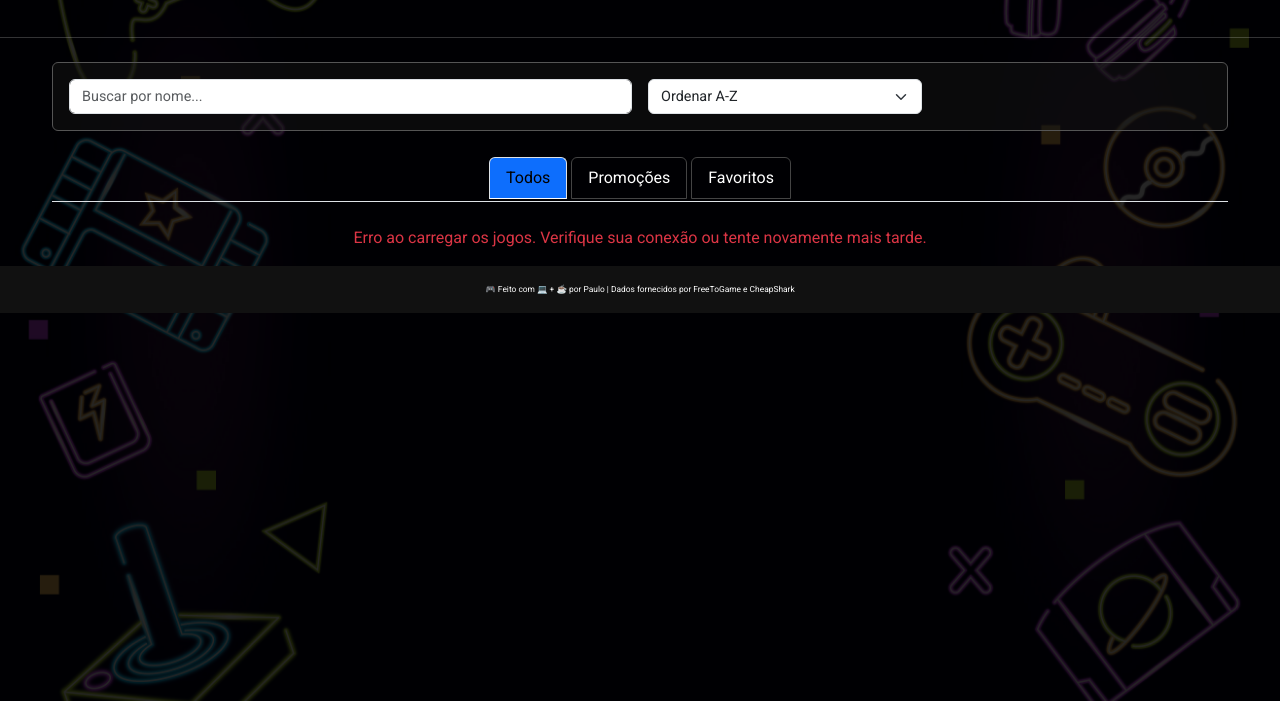
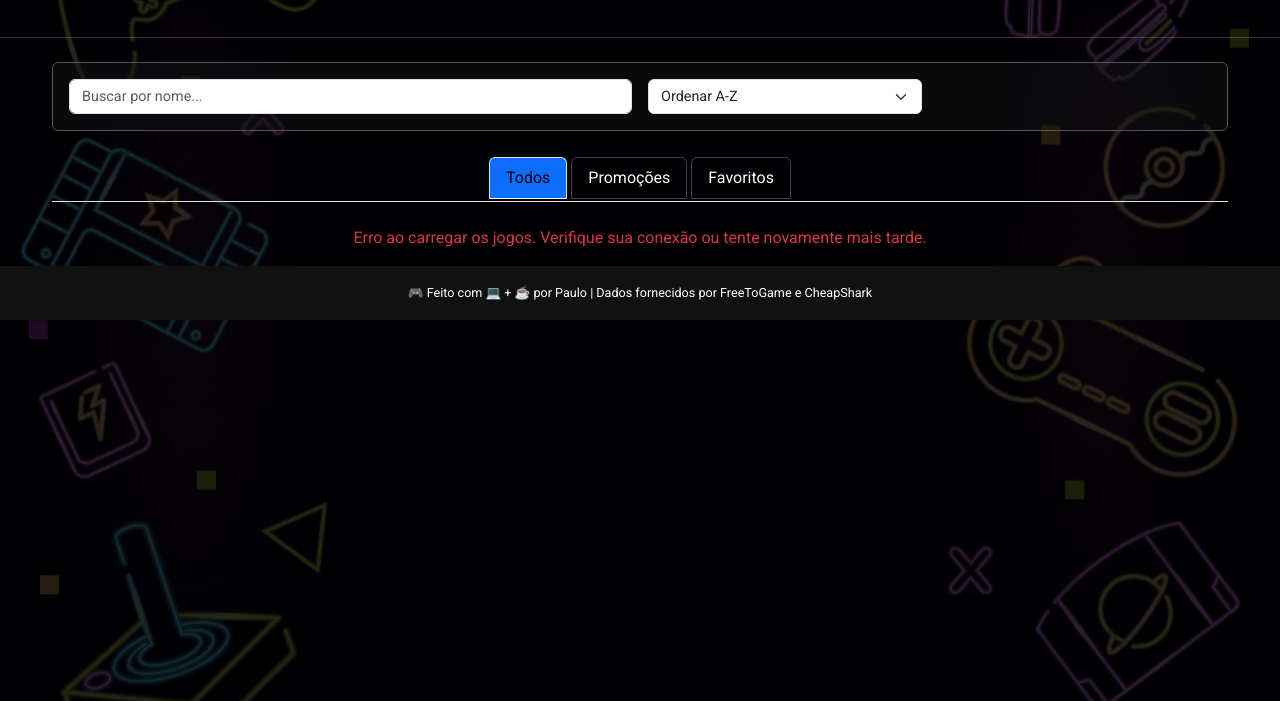
Before and after one commit to PauloTraba/Projeto-Catalogo-de-Jogos, a plain HTML site: page index.html in a window 1280 px wide. Shown: the part 99-800 px from the top of the page. Drawn offline with nearby package versions, Linux system fonts and the light colour scheme; no server answers.

Commit message:
Update style.css
Aumentando o tamanho da fonte do footer.

```diff
--- a/css/style.css
+++ b/css/style.css
@@ -114,7 +114,7 @@ header h1 {
 
 footer {
     background-color: #111;
-    font-size: 0.6rem;
+    font-size: 0.9rem;
 }
 
 input,
```
